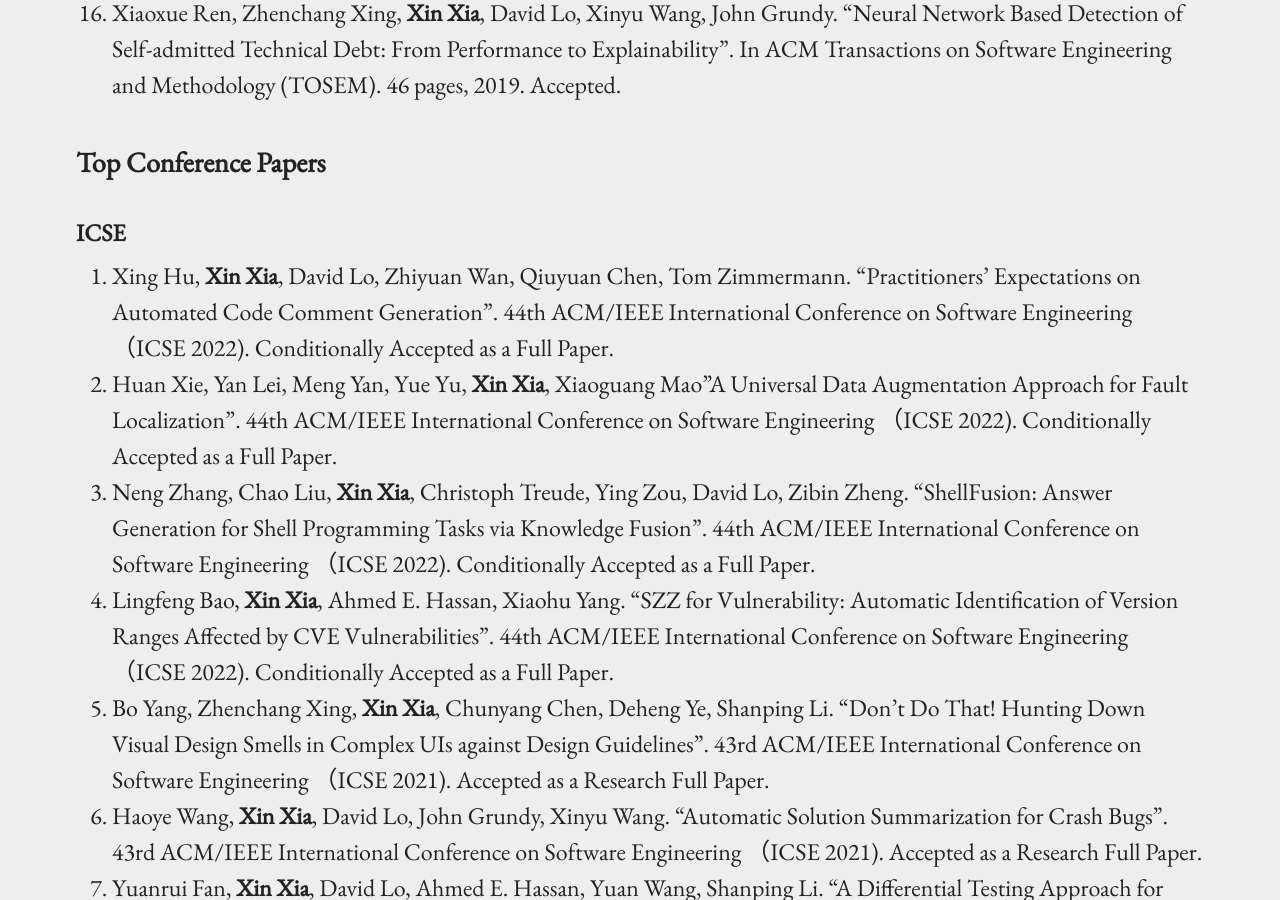
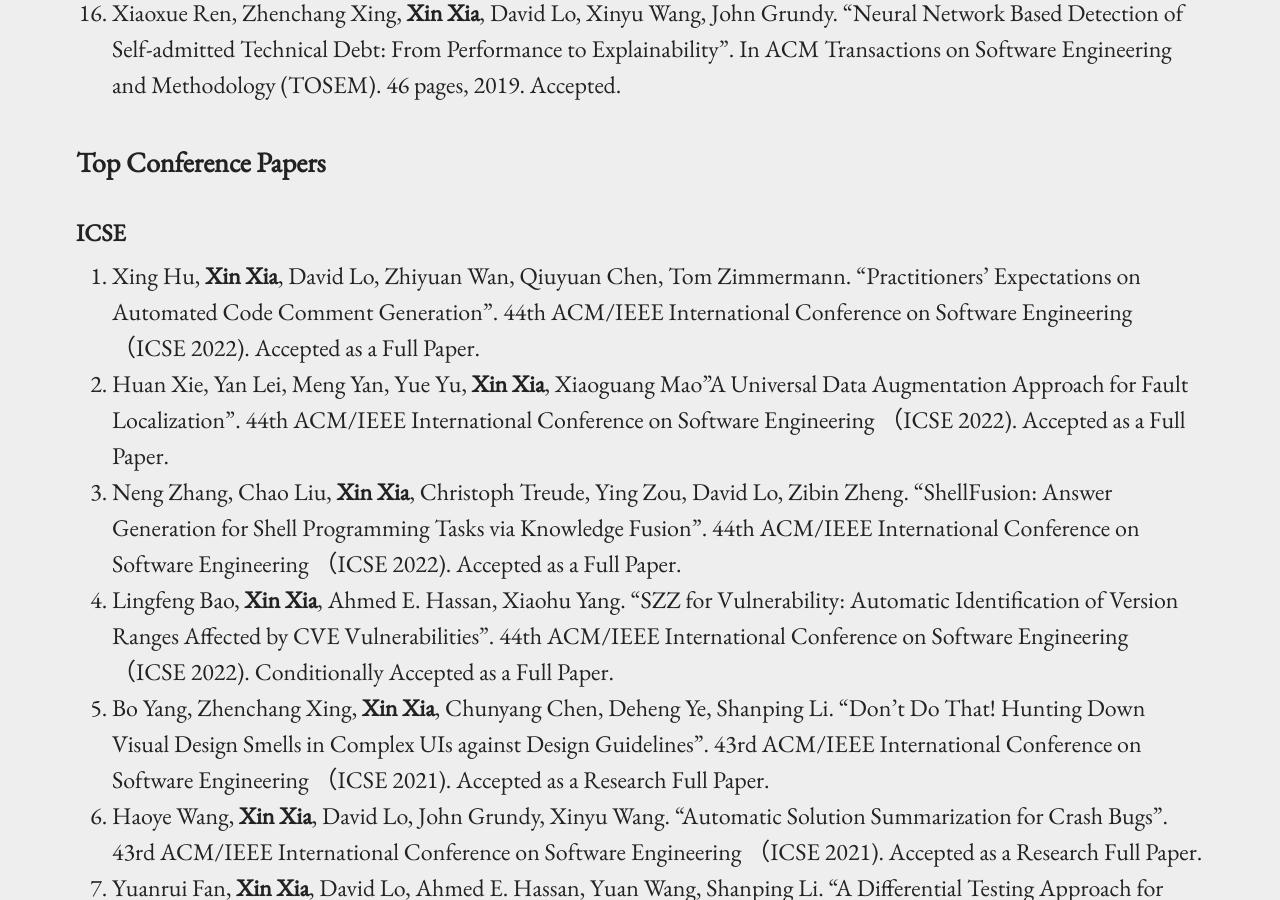
Before and after one commit to xin-xia/xin-xia.github.io, a Jekyll site: the page built from index.md, in a window 1280 px wide and 900 px high, scrolled down 5310 px. Built offline with Jekyll 4.4.1, drawn with Linux system fonts in a browser that asks for light colours.

Commit message:
dddddddd

```diff
--- a/index.md
+++ b/index.md
@@ -91,9 +91,9 @@ Data Science, AI and SE, Mining Software Repositories, Empirical Software Engine
 ### Top Conference Papers
 
 #### ICSE
-1. Xing Hu,  <strong>Xin Xia</strong>, David Lo, Zhiyuan Wan, Qiuyuan Chen, Tom Zimmermann. "Practitioners’ Expectations on Automated Code Comment Generation". 44th ACM/IEEE International Conference on Software Engineering （ICSE 2022). Conditionally Accepted as a  Full Paper.    <br />
-1. Huan Xie, Yan Lei, Meng Yan, Yue Yu, <strong>Xin Xia</strong>, Xiaoguang Mao"A Universal Data Augmentation Approach for Fault Localization". 44th ACM/IEEE International Conference on Software Engineering （ICSE 2022). Conditionally Accepted as a  Full Paper.    <br />
-1. Neng Zhang, Chao Liu, <strong>Xin Xia</strong>, Christoph Treude, Ying Zou, David Lo, Zibin Zheng. "ShellFusion: Answer Generation for Shell Programming Tasks via Knowledge Fusion". 44th ACM/IEEE International Conference on Software Engineering （ICSE 2022). Conditionally Accepted as a  Full Paper.    <br />
+1. Xing Hu,  <strong>Xin Xia</strong>, David Lo, Zhiyuan Wan, Qiuyuan Chen, Tom Zimmermann. "Practitioners’ Expectations on Automated Code Comment Generation". 44th ACM/IEEE International Conference on Software Engineering （ICSE 2022).  Accepted as a  Full Paper.    <br />
+1. Huan Xie, Yan Lei, Meng Yan, Yue Yu, <strong>Xin Xia</strong>, Xiaoguang Mao"A Universal Data Augmentation Approach for Fault Localization". 44th ACM/IEEE International Conference on Software Engineering （ICSE 2022).  Accepted as a  Full Paper.    <br />
+1. Neng Zhang, Chao Liu, <strong>Xin Xia</strong>, Christoph Treude, Ying Zou, David Lo, Zibin Zheng. "ShellFusion: Answer Generation for Shell Programming Tasks via Knowledge Fusion". 44th ACM/IEEE International Conference on Software Engineering （ICSE 2022).  Accepted as a  Full Paper.    <br />
 1. Lingfeng Bao, <strong>Xin Xia</strong>, Ahmed E. Hassan, Xiaohu Yang.  "SZZ for Vulnerability: Automatic Identification of Version Ranges Affected by CVE Vulnerabilities". 44th ACM/IEEE International Conference on Software Engineering （ICSE 2022). Conditionally Accepted as a  Full Paper.    <br />
 1. Bo Yang, Zhenchang Xing,  <strong>Xin Xia</strong>, Chunyang Chen, Deheng Ye, Shanping Li. "Don't Do That! Hunting Down Visual Design Smells in Complex UIs against Design Guidelines". 43rd ACM/IEEE International Conference on Software Engineering （ICSE 2021). Accepted as a Research Full Paper.    <br />
 1. Haoye Wang, <strong>Xin Xia</strong>, David Lo, John Grundy, Xinyu Wang. "Automatic Solution Summarization for Crash Bugs". 43rd ACM/IEEE International Conference on Software Engineering （ICSE 2021). Accepted as a Research Full Paper.    <br />
```
Also changed, not shown: publication.md (+3 -3 lines).
